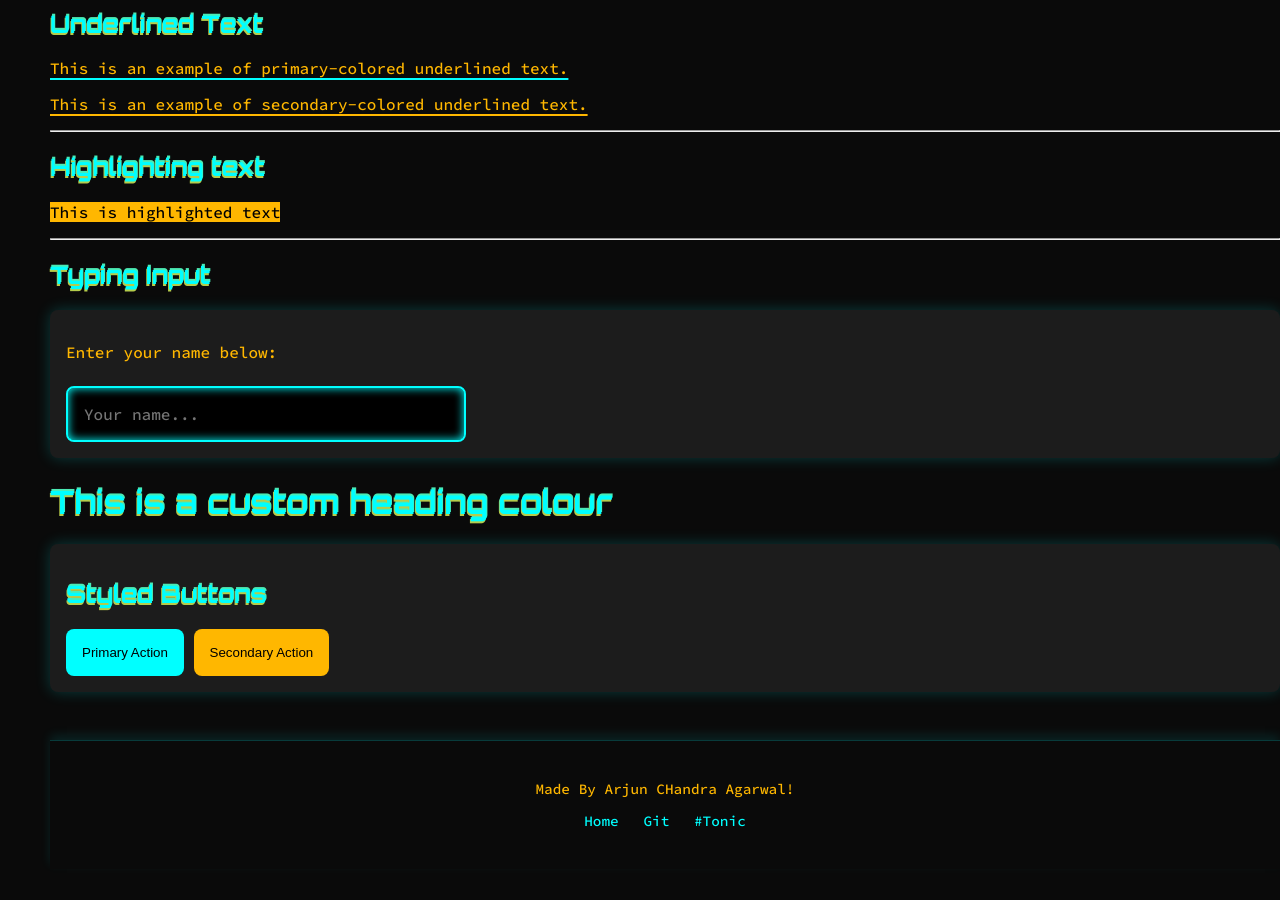
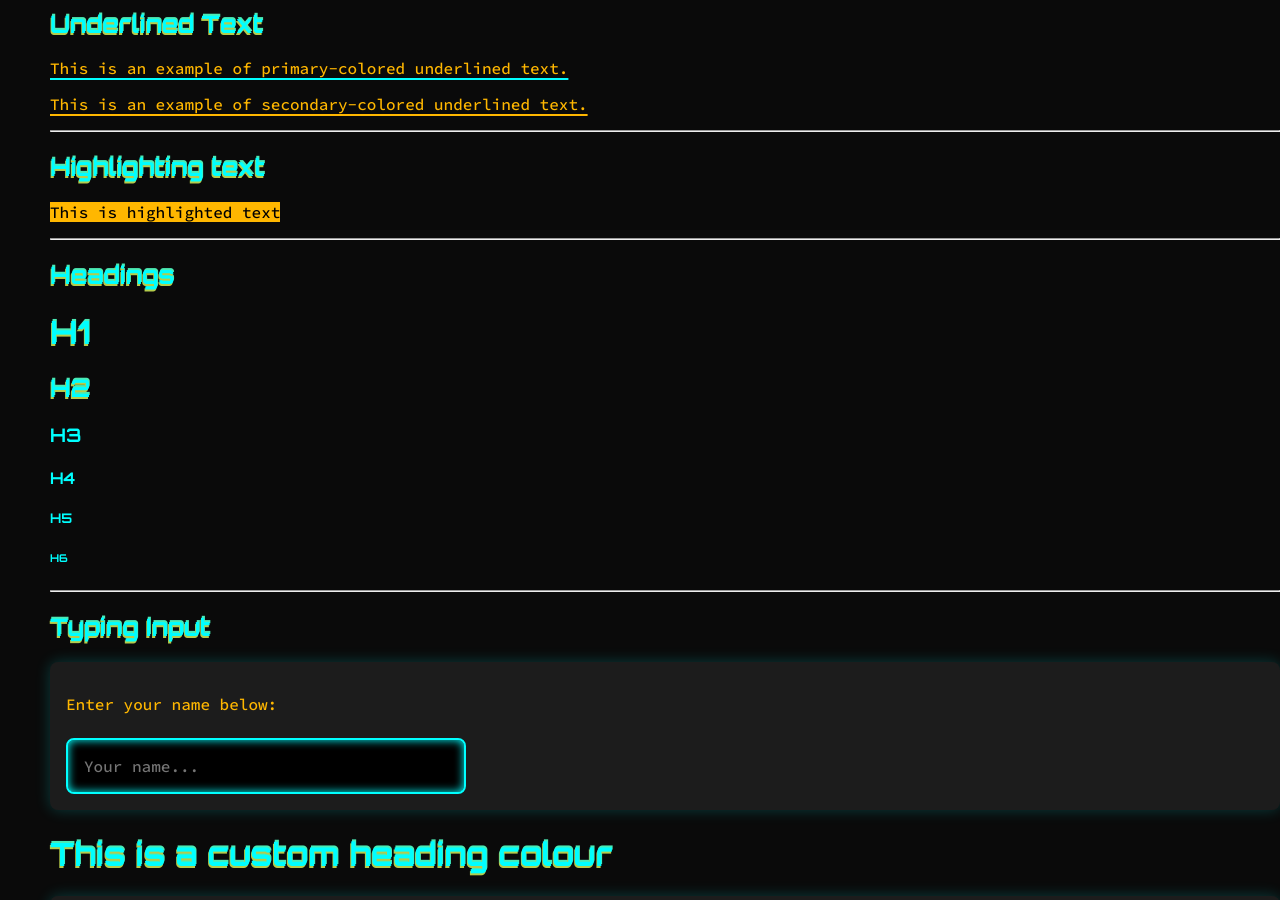
Before and after one commit to v659/jekyll_theme-new-v659, a Jekyll site: the page built from index.md, in a window 1280 px wide and 900 px high, scrolled down 429 px. Built offline with Jekyll 4.4.1, drawn with Linux system fonts in a browser that asks for light colours; before the commit the page ends 1298 px from its top, so only the background shows below that.

Commit message:
add heading examples

```diff
--- a/index.md
+++ b/index.md
@@ -40,6 +40,15 @@ Neon-X is a custom orange-blue Jekyll theme with neon-ish colours
 <mark>This is highlighted text</mark>
 
 ---
+## Headings
+
+<h1>H1</h1>
+<h2>H2</h2>
+<h3>H3</h3>
+<h4>H4</h4>
+<h5>H5</h5>
+<h6>H6</h6>
+---
 ##  Typing Input
 
 <div class="card">
```
